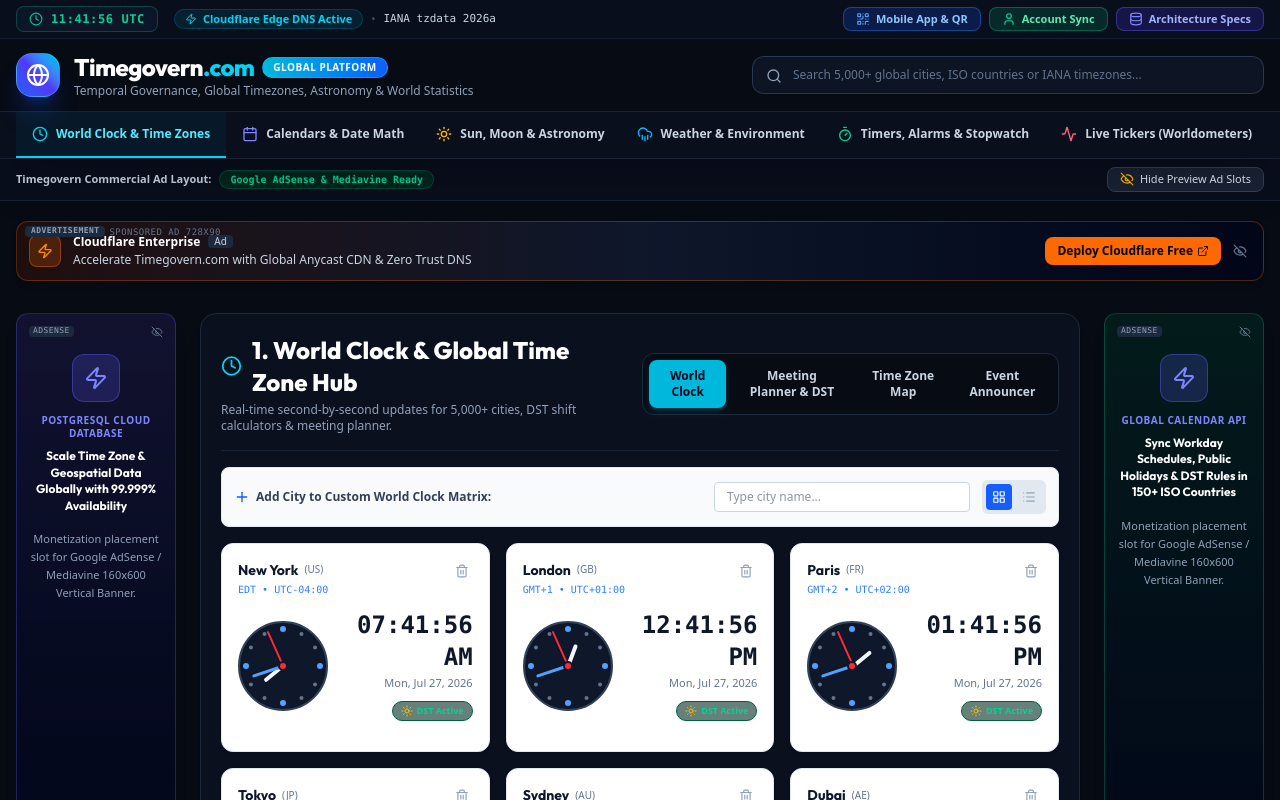
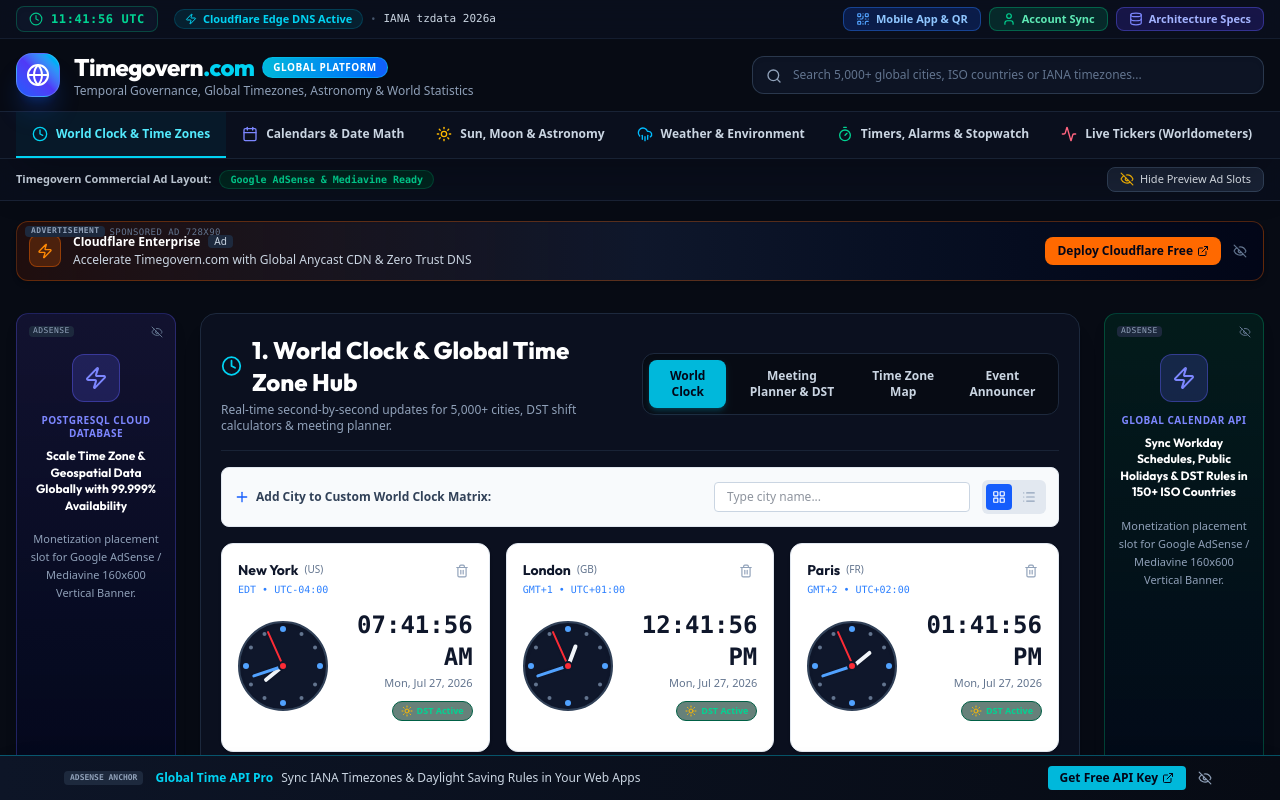
Before and after one commit to LegendKiler/timegovern-GROK-2026-08-20, a React (Vite) app: page / in a window 1280 px wide. Shown: the top 800 px of the page. Built offline with nearby package versions, Linux system fonts and the light colour scheme.

Commit message:
feat: add anchor-bottom ad slot
Implement a sticky bottom ad banner component to increase monetization opportunities across the application.

```diff
--- a/src/App.tsx
+++ b/src/App.tsx
@@ -168,6 +168,9 @@
         isOpen={isAccountModalOpen}
         onClose={() => setIsAccountModalOpen(false)}
       />
+
+      {/* Bottom Sticky Anchor Ad Slot */}
+      {showAds && <AdBanner type="anchor-bottom" />}
     </div>
   );
 }
--- a/src/components/AdBanner.tsx
+++ b/src/components/AdBanner.tsx
@@ -2,7 +2,7 @@
 import { ExternalLink, Info, EyeOff, Zap } from 'lucide-react';
 
 interface AdBannerProps {
-  type: 'leaderboard' | 'skyscraper-left' | 'skyscraper-right' | 'in-feed' | 'rectangle';
+  type: 'leaderboard' | 'skyscraper-left' | 'skyscraper-right' | 'in-feed' | 'rectangle' | 'anchor-bottom';
   className?: string;
 }
 
@@ -52,6 +52,14 @@
       bg: 'from-cyan-950/40 to-slate-900',
       border: 'border-cyan-500/30',
       tag: 'Medium Rectangle 300x250',
+    },
+    'anchor-bottom': {
+      sponsor: 'Global Time API Pro',
+      title: 'Sync IANA Timezones & Daylight Saving Rules in Your Web Apps',
+      cta: 'Get Free API Key',
+      bg: 'from-[#0d1527] to-[#070b14]',
+      border: 'border-cyan-500/40',
+      tag: 'Sticky Mobile & Desktop Anchor Ad (728x90)',
     },
   };
 
@@ -161,6 +169,41 @@
     );
   }
 
+  if (type === 'anchor-bottom') {
+    return (
+      <div className={`fixed bottom-0 left-0 right-0 z-50 bg-gradient-to-r ${ad.bg} border-t ${ad.border} shadow-2xl p-2.5 backdrop-blur-lg ${className}`}>
+        <div className="max-w-6xl mx-auto flex items-center justify-between gap-3 text-xs">
+          <div className="flex items-center gap-3">
+            <span className="text-[8px] bg-slate-800 text-slate-400 font-mono px-1.5 py-0.5 rounded uppercase font-bold shrink-0">
+              AdSense Anchor
+            </span>
+            <div className="hidden sm:block">
+              <span className="font-bold text-cyan-400 mr-2">{ad.sponsor}</span>
+              <span className="text-slate-300 text-xs font-medium">{ad.title}</span>
+            </div>
+            <div className="sm:hidden text-xs text-slate-200 font-medium line-clamp-1">
+              {ad.title}
+            </div>
+          </div>
+
+          <div className="flex items-center gap-2 shrink-0">
+            <button className="bg-cyan-500 hover:bg-cyan-400 text-slate-950 font-bold px-3 py-1 rounded text-xs transition-colors flex items-center gap-1 cursor-pointer">
+              <span>{ad.cta}</span>
+              <ExternalLink className="w-3 h-3" />
+            </button>
+            <button
+              onClick={() => setIsDismissed(true)}
+              className="text-slate-400 hover:text-white p-1"
+              title="Close anchor ad"
+            >
+              <EyeOff className="w-3.5 h-3.5" />
+            </button>
+          </div>
+        </div>
+      </div>
+    );
+  }
+
   return (
     <div className={`p-4 bg-slate-900 border border-slate-800 rounded-xl text-center text-xs ${className}`}>
       <span className="text-[9px] font-mono text-slate-500 uppercase block mb-1">Advertisement</span>
```
